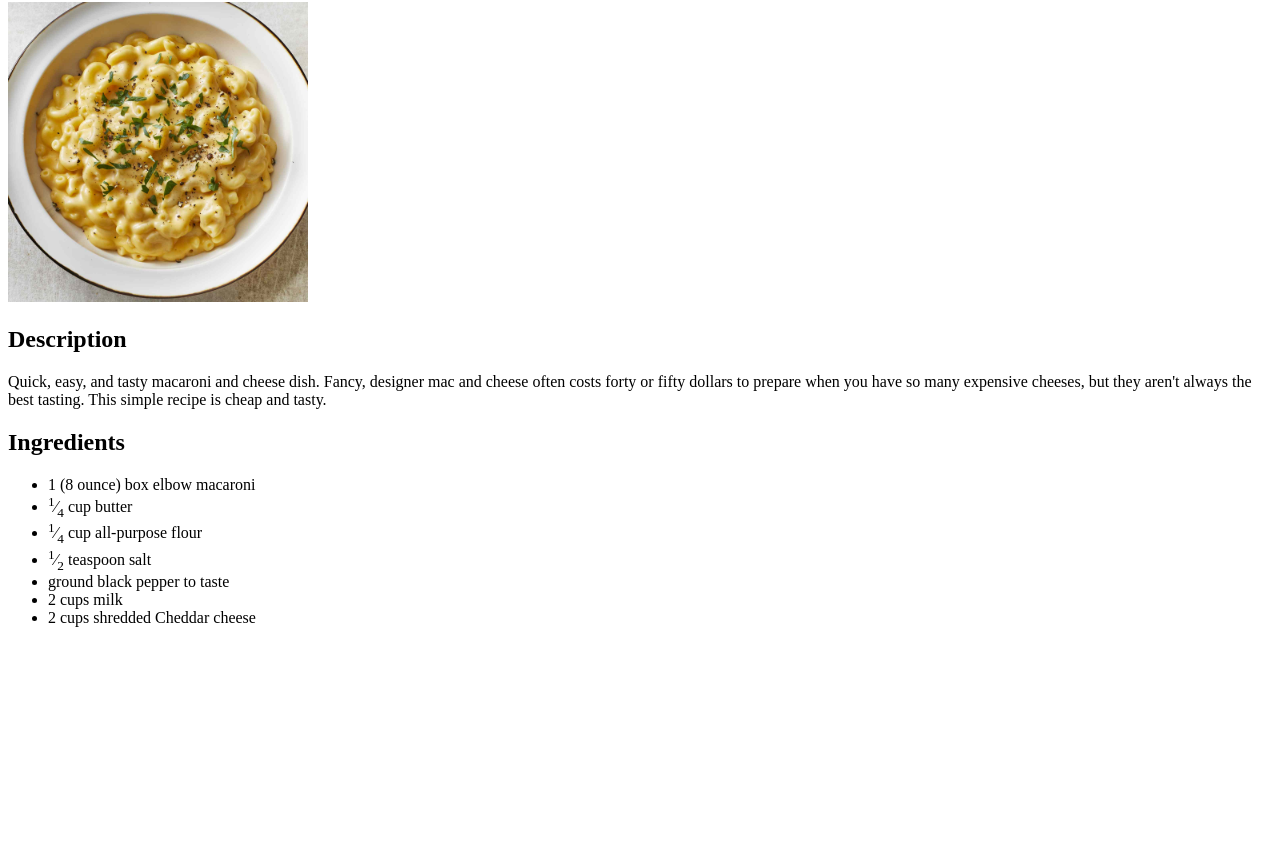
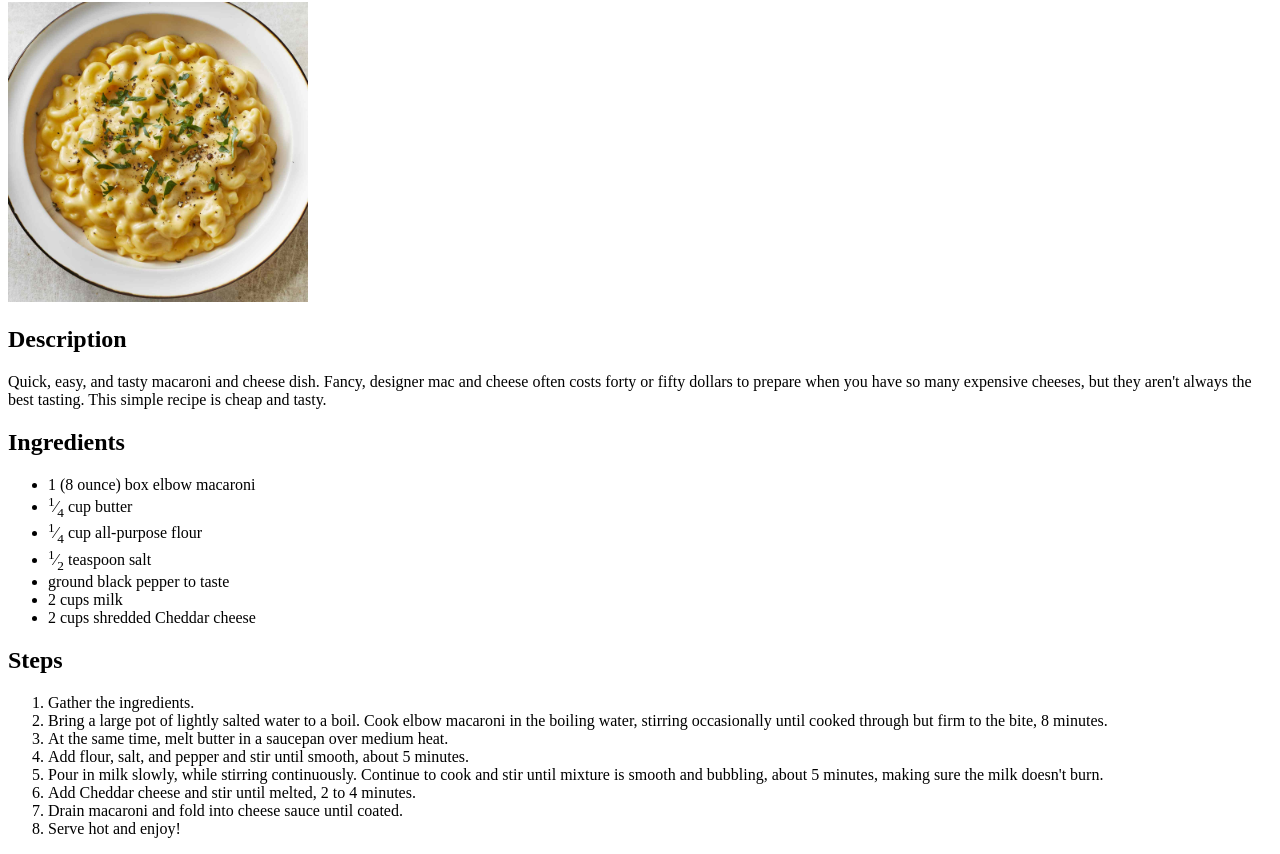
Before and after one commit to PossumThatCodes/odin-recipes, a plain HTML site: page recipes/macaroni-and-cheese.html in a window 1280 px wide. Shown: the part 78-932 px from the top of the page. Before the commit the page ends 800 px from the top, so only its background shows below. Drawn offline with Linux system fonts and the light colour scheme.

Commit message:
Add steps

```diff
--- a/recipes/macaroni-and-cheese.html
+++ b/recipes/macaroni-and-cheese.html
@@ -21,5 +21,16 @@
             <li>2 cups milk</li>
             <li>2 cups shredded Cheddar cheese</li>
         </ul>
+        <h2>Steps</h2>
+        <ol>
+            <li>Gather the ingredients.</li>
+            <li>Bring a large pot of lightly salted water to a boil. Cook elbow macaroni in the boiling water, stirring occasionally until cooked through but firm to the bite, 8 minutes.</li>
+            <li>At the same time, melt butter in a saucepan over medium heat.</li>
+            <li>Add flour, salt, and pepper and stir until smooth, about 5 minutes.</li>
+            <li>Pour in milk slowly, while stirring continuously. Continue to cook and stir until mixture is smooth and bubbling, about 5 minutes, making sure the milk doesn't burn.</li>
+            <li>Add Cheddar cheese and stir until melted, 2 to 4 minutes.</li>
+            <li>Drain macaroni and fold into cheese sauce until coated.</li>
+            <li>Serve hot and enjoy!</li>
+        </ol>
     </body>
 </html>
```
